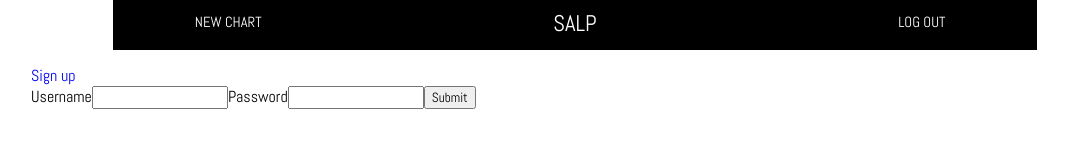
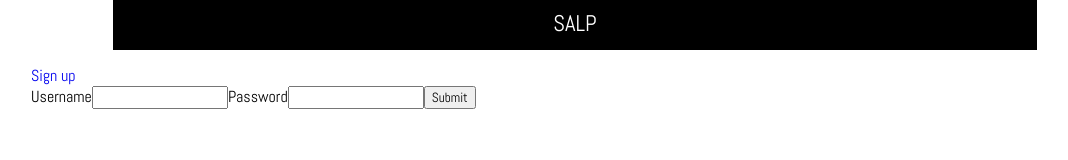
Before and after one commit to davidfloyd91/final-flatiron-project, a React (Create React App) app: page /login in a window 1280 px wide. Shown: the top 160 px of the page, without its empty margins (65-1133 px from the left). Built offline with nearby package versions, Linux system fonts and the light colour scheme.

Commit message:
another footer issue

```diff
--- a/src/Dashboard.js
+++ b/src/Dashboard.js
@@ -69,6 +69,7 @@ class Dashboard extends Component {
       if (okay) {
         this.props.dispatch({ type: 'SET_CHARTS', payload: charts });
         this.props.dispatch({ type: 'SET_CHART', payload: null });
+        this.props.dispatch({ type: 'SET_LONG', payload: false });
         this.props.history.push('/charts');
       };
     });
--- a/src/Nav.js
+++ b/src/Nav.js
@@ -1,4 +1,4 @@
-import React, { Component } from 'react';
+import React, { Component, Fragment } from 'react';
 import { connect } from 'react-redux';
 import { Link } from 'react-router-dom';
 import './App.css';
@@ -28,6 +28,10 @@ class Nav extends Component {
     return (
       <div className='nav'>
         {
+          this.props.userId > 0
+            ?
+          <Fragment>
+            {
               this.props.new
                 ?
               <div className='navButton left'>
@@ -44,11 +48,22 @@ class Nav extends Component {
                 <Link to='/new' className='white middleSmall' onClick={() => {this.clearChart(); this.toggleNew()}}>NEW CHART</Link>
               </div>
             }
+          </Fragment>
+            :
+          <div className='navButton left'>
+          </div>
+        } {
+          this.props.userId > 0
+            ?
           <div className='navButtonRight right'>
             <Link onClick={this.logout} to='/login' className='white middleSmall'>
               LOG OUT
             </Link>
           </div>
+            :
+          <div className='navButtonRight right'>
+          </div>
+        }
         <div className='navButtonDead'>
           <Link to='/charts' className='white middleLarge'>
             SALP
--- a/src/index.js
+++ b/src/index.js
@@ -6,6 +6,9 @@ import * as serviceWorker from './serviceWorker';
 import { createStore } from 'redux';
 import { Provider } from 'react-redux';
 import { BrowserRouter as Router, Route } from 'react-router-dom';
+
+// test embed code:
+// https://jsfiddle.net/vLfeg5yj/1/
 
 const defaultState = {
   chartType: '',
```
Lines whose indentation alone changed are shown as unchanged.
